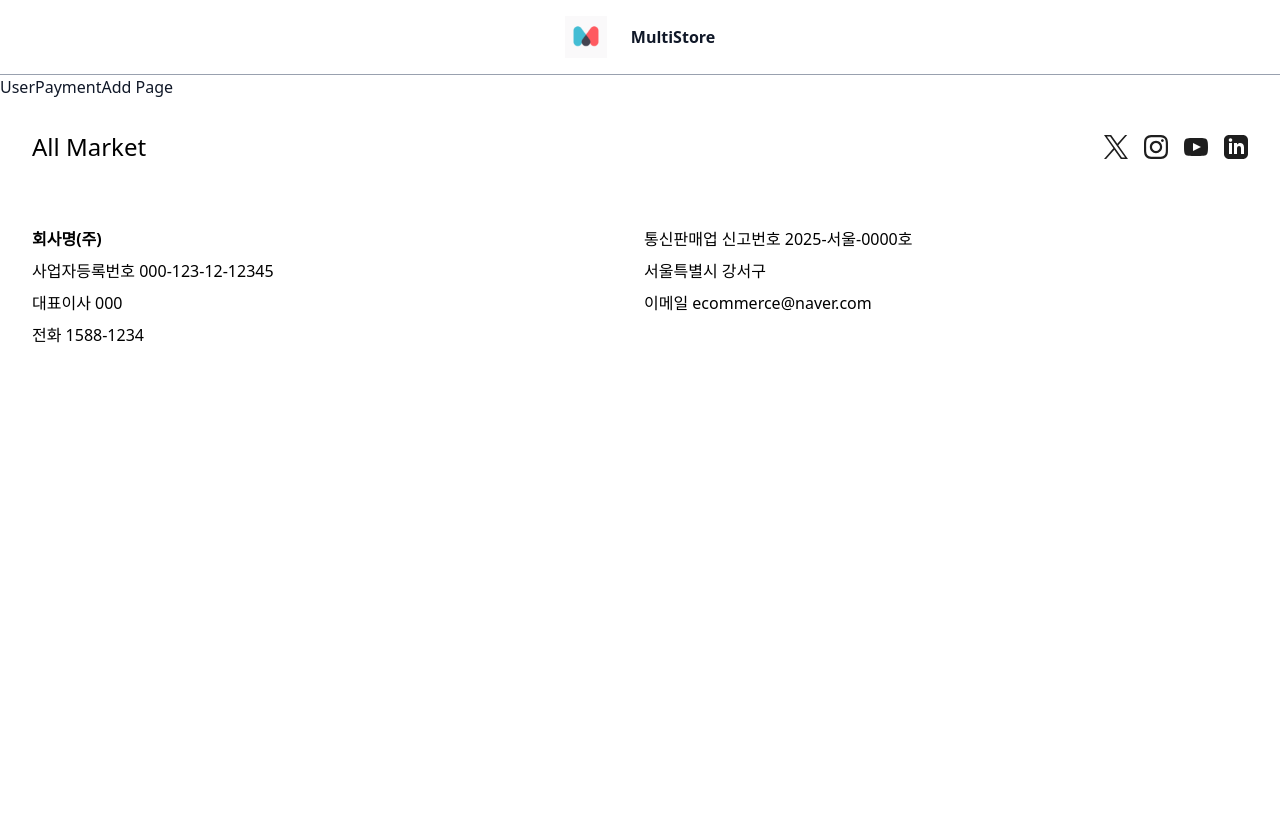
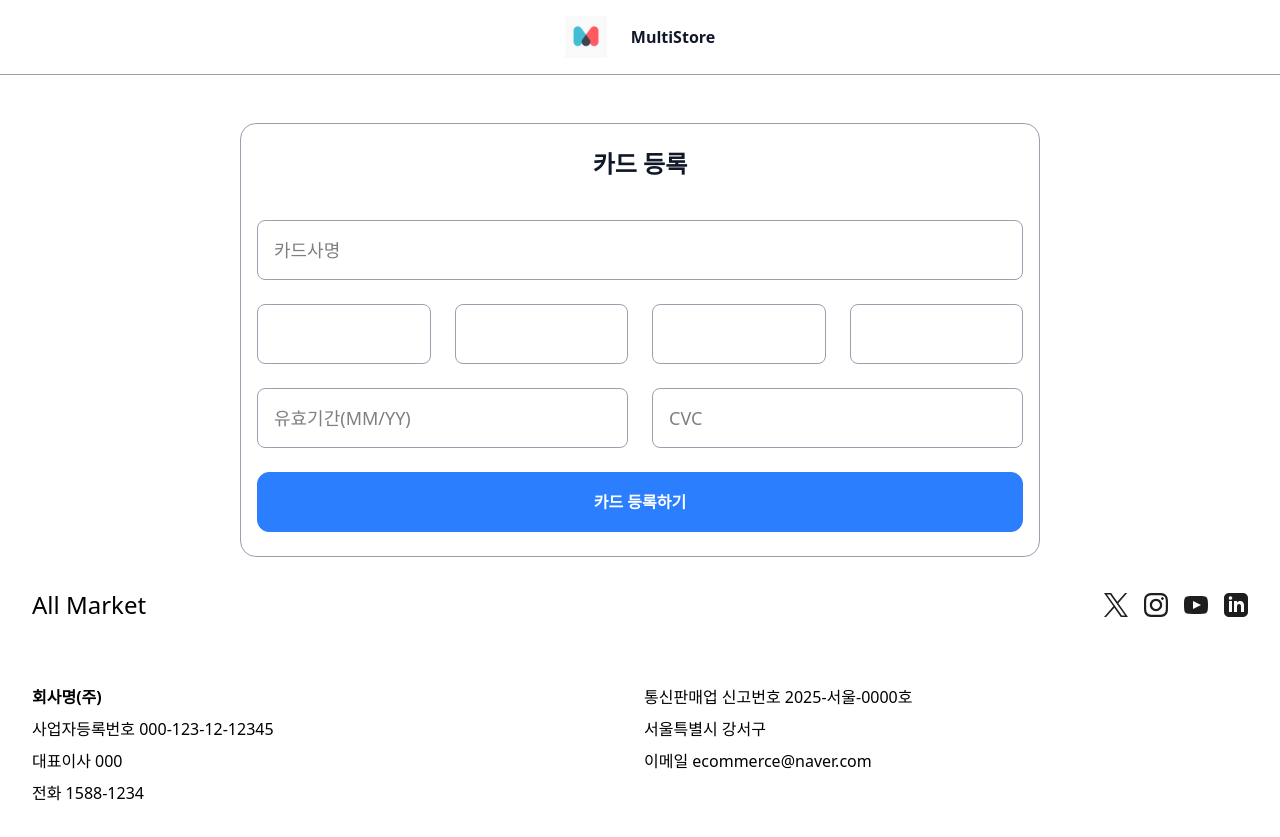
Before and after one commit to changmin6362/MultiStore, a Next.js app in the folder frontend/: page /user/payments/add in a window 1280 px wide. Before the commit the page ends 800 px from the top, so only its background shows below. Built offline with nearby package versions, Linux system fonts and the light colour scheme.

Commit message:
feat: implements user payment registeration page layout

```diff
--- a/frontend/src/app/(pages)/user/payments/add/page.tsx
+++ b/frontend/src/app/(pages)/user/payments/add/page.tsx
@@ -1,3 +1,12 @@
+import { AuthFormWrapper } from "@/components/forms/AuthFormWrapper/AuthFormWrapper";
+import { CardRegistrationForm } from "@/components/pages/user/payments/add/CardRegisterationForm";
+
 export default function UserPaymentAdd() {
-  return <div>UserPaymentAdd Page</div>;
+  return (
+    <>
+      <AuthFormWrapper>
+        <CardRegistrationForm />
+      </AuthFormWrapper>
+    </>
+  );
 }
--- /dev/null
+++ b/frontend/src/components/pages/user/payments/add/CardRegisterationForm.tsx
@@ -0,0 +1,26 @@
+import { Button } from "@/components/ui/Button/Button";
+import { Input } from "@/components/ui/Input/Input";
+
+export const CardRegistrationForm = () => {
+  return (
+    <>
+      <div className="mb-4 text-2xl font-bold">카드 등록</div>
+      {/* 카드사명 입력 */}
+      <Input placeholder="카드사명" />
+      {/* 카드번호 입력 */}
+      <div className="flex w-full gap-6">
+        <Input />
+        <Input />
+        <Input />
+        <Input />
+      </div>
+      {/* 유효기간 및 CVC 입력 */}
+      <div className="flex w-full gap-6">
+        <Input placeholder="유효기간(MM/YY)" />
+        <Input placeholder="CVC" />
+      </div>
+      {/* 카드 등록 버튼 */}
+      <Button label="카드 등록하기" state="Submit" />
+    </>
+  );
+};
--- a/frontend/src/components/ui/Input/Input.tsx
+++ b/frontend/src/components/ui/Input/Input.tsx
@@ -13,10 +13,10 @@ export const Input = ({
 }: InputProps) => {
   return (
     <div
-      className={`flex h-[60px] items-center justify-start gap-2.5 overflow-hidden ${
+      className={`flex h-[60px] w-full items-center justify-start gap-2.5 overflow-hidden ${
         // hasBorder 값에 따른 조건부 스타일 적용
         hasBorder
-          ? "rounded-lg border border-gray-300"
+          ? "rounded-lg border border-gray-400"
           : "rounded-lg border border-transparent"
       } px-4 py-1.5`}
     >
```
